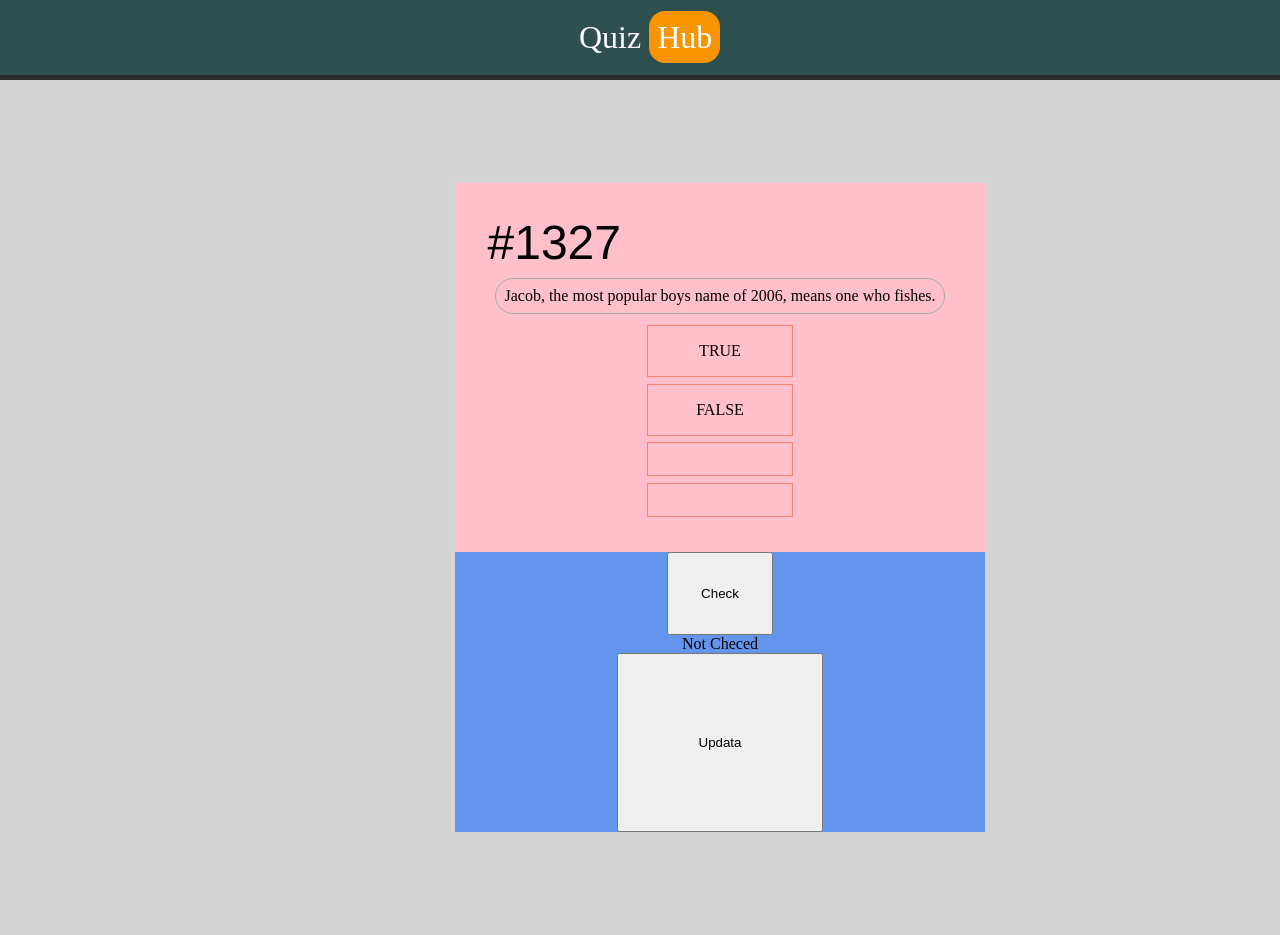
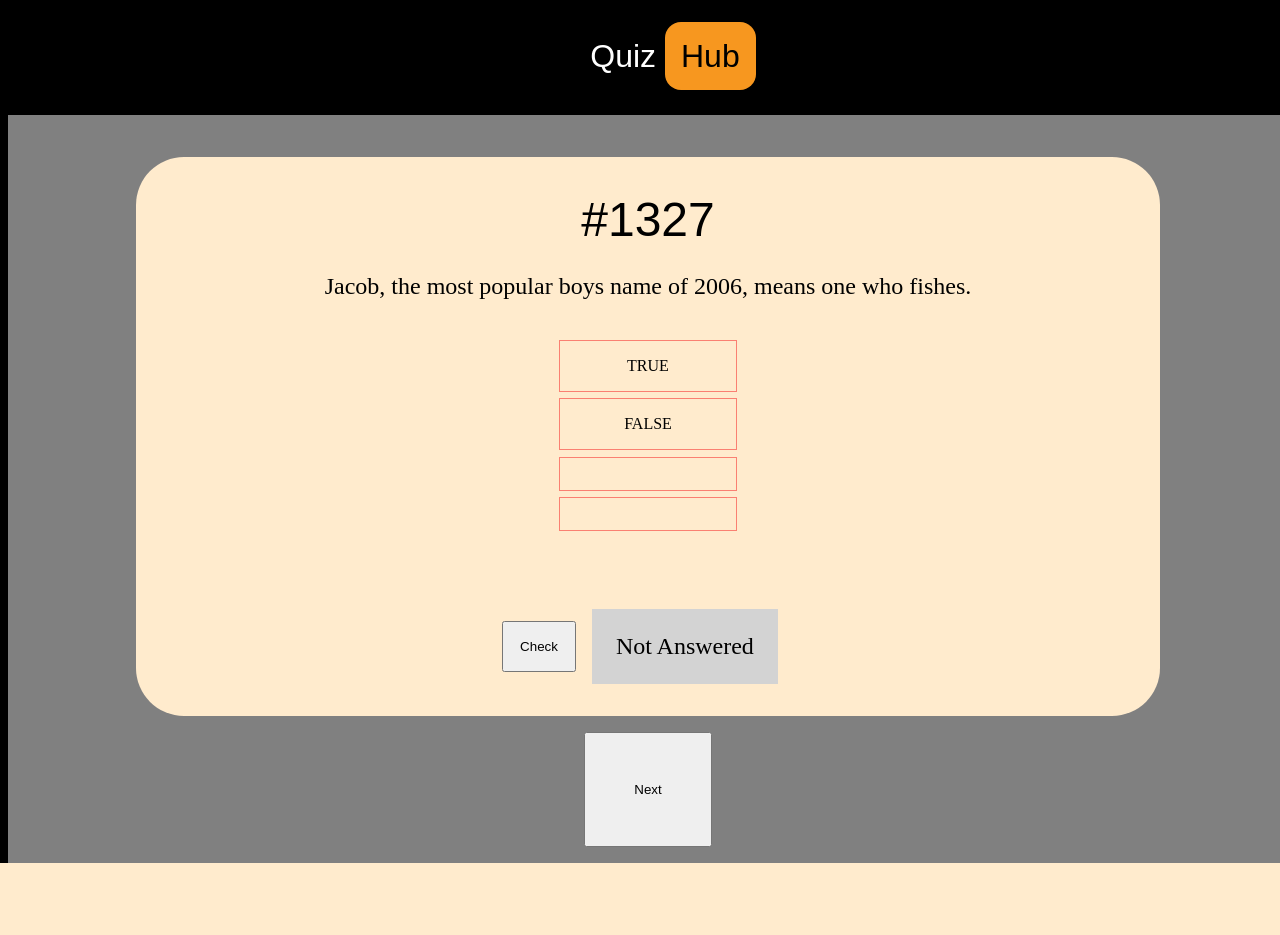
Before and after one commit to CrazyMetoFQ/js_quiz, a Flask app: page /quiz in a window 1280 px wide; the page is wider, and only the part inside the window is pictured. After the commit the page ends 863 px from the top of that part, so only its background shows below. Run offline with Flask 2, Linux system fonts and the light colour scheme.

Commit message:
Add files via upload

```diff
--- a/app.py
+++ b/app.py
@@ -1,6 +1,7 @@
 
 
 import json
+import os
 from random import randint
 
 from flask import Flask, render_template, request
@@ -10,9 +11,9 @@
 
 class json_q:
 
-  def __init__(self):
+  def __init__(self, us = "general"):
 
-      with open("nv/static/general.json") as f:
+      with open(f"{os.getcwd()}/static/{us}.json") as f:
         self.st = json.load(f)
 
         self.ln = len(self.st)
@@ -58,9 +59,10 @@
 @app.route("/ans")
 def ans():
 
-    return str(request.args['i'])
-    # return str([i for i in dir(request.args.values) if not i.startswith("__")])
+    i = int(request.args['i'])
+    return json.dumps(jsq.st[i]["Correct"])
+
 
 
 if __name__ == '__main__':
-  app.run(host='127.0.0.1', port=5000, debug=True)
+  app.run(host='0.0.0.0', port=5000, debug=True)
--- a/static/js/quiz.js
+++ b/static/js/quiz.js
@@ -75,8 +75,13 @@
 
 function loadAnswer(nm) {
 
-    ql = `input[name=${nm}]:checked`;
-    let ans = document.querySelector(ql).value;
+    let ans = document.querySelector(".opt-opt:checked");
+
+    try{
+      ans = ans.value;
+    } catch {
+      ans = null;
+    }
 
     document.querySelector("#output").textContent = ans;
 
@@ -114,13 +119,10 @@
     let opts = document.querySelectorAll(".opt");
 
     opts.forEach(function(element, index) {
-        element.style.color = "inherit";
-        element.style.backgroundColor = "inherit";
+        element.className = "opt";
     })
 
-    el.style.color = 'slateblue';
-    el.style.backgroundColor = 'lightgray';
-
+    el.className = "opt checked-opt";
 
 }
 
@@ -131,6 +133,7 @@
 
     let qt = qs[0][0][0];
     let opts = qs[0][0][1];
+    let ans = qs[0][0][2]
     let id_is = qs[0][1];
 
     loadQuestion(qt, opts, id_is);
@@ -147,13 +150,37 @@
 function checkAnswer() {
 
     let id_is = document.querySelector("#question-id-id");
+    id_is = id_is.textContent;
+    let g_ans = JSON.stringify(loadAnswer());
+    let ans = document.querySelector("#answer");
 
     const xhttp = new XMLHttpRequest();
 
     xhttp.open("GET", `/ans?i=${id_is}`, false);
     xhttp.send();
 
-    return xhttp.responseText
+    let res = xhttp.responseText;
+
+    console.log(id_is);
+    console.log(res);
+    console.log(g_ans);
+
+    if (g_ans == res){
+      let mark = "Correct";
+      ans.textContent = mark;
+      ans.className = "answer-correct";
+      console.log("damn daniel");
+    }
+    else {
+      let mark = "Wrong";
+      ans.textContent = mark;
+      ans.className = "answer-wrong";
+      console.log("no way daniel");
+    }
+
+
+
+    return res
 
 
 }
@@ -187,145 +214,5 @@
 
 
 var q = reloadQuestion();
-loadQuestion(q.q, q.opts)
 
 bind2opts();
-
-
-// class quiz {
-
-
-//     // static getQuestion() {
-
-//     //     // quiz args
-
-//     //     const xhttp = new XMLHttpRequest();
-
-//     //     xhttp.open("GET", "/q", false);
-//     //     xhttp.send();
-
-//     //     return JSON.parse(xhttp.responseText)
-
-//     // }
-
-
-//     // static reloadQuestion() {
-
-//     //     let qs = getQuestion()
-
-//     //     let qt = qs[0][0][0];
-//     //     let opts = qs[0][0][1];
-//     //     let ans = qs[0][1];
-
-//     //     loadQuestion(qt, opts);
-
-//     //     bind2opts();
-
-//     // }
-
-
-//     constructor() {
-//         console.log("start");
-
-//         q = reloadQuestion();
-//         loadQuestion(q.q, q.opts);
-
-//         bind2opts();
-
-
-
-//     }
-
-
-//     setVars() {
-
-//         this.qt = document.querySelector("#question-title");
-//         this.opt_text = document.querySelectorAll(".opt-text");
-//         this.opt_opt = document.querySelectorAll(".opt-opt");
-//         this.opts = document.querySelectorAll(".opt");
-
-//         this.nm = "opts";
-//         this.ql = `input[name=${this.nm}]:checked`;
-//         this.ans = document.querySelector(this.ql).value;
-//     }
-
-
-
-
-//     loadQuestion(q_title, opts_array) {
-
-//         this.qt.textContent = q_title;
-
-//         this.opt_text.forEach(function(element, index) {
-
-//             element.textContent = opts_array[index];
-//         });
-
-//         this.opt_opt.forEach(function(element, index) {
-
-//             element.value = opts_array[index];
-//         })
-
-//     }
-
-//     cbclr(el) {
-
-//         this.opts.forEach(function(element, index) {
-//             element.style.color = "inherit";
-//             element.style.backgroundColor = "inherit";
-//         })
-
-//         el.style.color = 'slateblue';
-//         el.style.backgroundColor = 'lightgray';
-
-
-//     }
-
-//     loadAnswer() {
-
-//         document.querySelector("#output").textContent = this.ans;
-
-//         return ans
-//     }
-
-
-//     bind2opts() {
-
-//         this.opt_opt.forEach(function(element, index) {
-
-//             element.addEventListener("click",
-//                 function() {
-//                     loadAnswer("opts");
-//                 })
-//         })
-
-
-//         // console.log(opts)
-
-//         this.opts.forEach(function(element, index) {
-
-//             element.addEventListener("click",
-//                 function() {
-//                     this.cbclr(element);
-//                 })
-//         })
-
-//     }
-
-
-
-
-
-
-
-//     checkAnswer() {
-
-//         console.log(q)
-//     }
-
-
-
-
-
-
-// }
--- a/static/styles/quiz.css
+++ b/static/styles/quiz.css
@@ -1,126 +1,133 @@
-html,
-body {
-    height: 100%;
-    width: 100%;
-    overflow-y: auto;
-    overflow-x: hidden;
+
+html, body {
+  width:100%;
+  height:100%;
+  overflow: hidden;
+  background-color: black;
+  user-select: none;
 }
 
-body {
+body{
+  background-color: gray;
+  overflow-y: auto;
+}
+
+#top-spacer {
+    padding: 5em;
+    margin: 5em;
+}
+
+#header {
+
   display: flex;
   align-items: center;
   justify-content: center;
-    flex-direction: column;
-    background-color: lightgray;
-    margin: 5rem;
-    user-select: none;
+  padding: 2.5rem;
+  width: 100vw;
+
+  transform: translateY(-10px);
+
+  margin-bottom: 2rem;
+  color: white;
+  font-size: 2rem;
+
+  background-color: black ;
+
+
 }
 
-#top-spacer {
-    padding: 1rem;
-    margin: 1rem;
-}
+#header-text{
 
-#header {
-    display: flex;
-    position: fixed;
-    align-items: center;
-    justify-content: center;
-    top: 0;
-    left: 0;
-    height: 5vh;
-    width: 99%;
-    /*margin-bottom: 10px;*/
-    background-color: darkslategray;
-    color: white;
-    padding: 1rem;
-    font-size: 2rem;
-    /*border-top: thin slategray solid;*/
-    border-bottom: thick gray outset;
+  text-align:center;
+  vertical-align:center;
+  font-family: Arial;
+  margin-right: 30px;
+
 }
 
 #header-text-2 {
-    background-color: rgb(247, 148, 0);
+    background-color: #F7971F;
     border-radius: 1rem;
-    padding: .5rem;
+    padding: .5em;
+    color: black;
 }
 
-#top-container {
+#main-container{
   display: flex;
-    position: absolute;
+  flex-direction: column;
   align-items: center;
-    flex-direction: column;
-    flex-basis: 99vw;
-    background-color: cornflowerblue;
-    overflow-x: hidden;
+  justify-content: center;
+  width: 80vw;
+  margin: auto;
+  background: blanchedalmond;
+  border-radius: 3rem;
 }
 
 #form-custom {
-    display: block;
-    /*align-items: center;
-    justify-content: center;*/
-    flex-direction: column;
-    flex-basis: 90vw;
-    flex-grow: 0;
-    padding: 2rem;
-    overflow: hidden;
-    background-color: pink;
+
+  padding: 1rem;
+  margin: .7rem;
+
 }
 
 #question-id {
+
+  padding: .3rem;
+  margin: .2rem;
+
+  text-align: center;
   font-size: 3rem;
-    font-family: 'Franklin Gothic Medium';
+  font-family: fantasy;
+
 }
 
 #question-title {
-    /*background-color: cornflowerblue;*/
-    border: thin darkgray solid;
-    border-radius: 2rem;
-    padding: .5rem;
-    margin: .5rem;
+  padding: .3rem;
+  margin: 1rem;
+
+  text-align: justify;
+  font-size: 1.5rem;
+  font-family: serif;
 }
 
-#checkAnswer {
-    display: flex;
-    align-items: center;
-    justify-content: center;
-    flex-direction: column;
-}
 
-#checkAnswer-btn {
-    padding: 2rem;
-}
 
-.option-body {
+#option-body {
+
+  margin: auto;
   padding: 1rem;
-    background-color: black;
+  background-color: inherit;
   display: block;
   width: 50%;
   max-width: 80%;
   min-width: 50%;
 }
 
+
 .opt-group {
-    /*flex: 0 0 50px;*/
+
   flex-wrap: wrap;
   display: flex;
   align-items: center;
   justify-content: center;
   flex-direction: column;
-}
 
-.opt-group:hover {
-    color: slateblue;
 }
 
 .opt {
-    display: flex;
+
     align-items: center;
     justify-content: center;
     flex-direction: column;
+
     padding: 1rem 2rem;
     margin: .2rem;
     border: thin salmon solid;
+
+    width: 7rem;
+
+  text-align: center;
+
     transition-property: all;
     transition-duration: .5s;
 }
@@ -133,24 +140,74 @@
     display: none;
 }
 
+.checked-opt {
+  display: flex;
 
-/* .opt-opt:checked {
-    appearance: auto;
-} */
+  align-items: center;
+  justify-content: center;
+  padding: 2rem 3rem;
+  background-color: pink;
+  font-size: 2rem;
 
-.opt-text {
-    text-align: center;
-    display: inline-block;
-    width: 5rem;
-    user-select: none;
-    transition-property: all;
-    transition-duration: .4s;
 }
 
-.opt-opt:checked~.opt-text {
-    padding: 1rem;
+.checked-opt:hover {
+
+  background-color: silver;
+  padding: 2rem 3rem;
 }
 
-.checked-opt {
-    background-color: pink;
+#checkAnswer {
+
+  display: flex;
+  align-items: center;
+  justify-content: center;
+  padding: 1rem
 }
+
+#checkAnswer-btn {
+
+  padding: 1rem
+
+}
+
+#answer {
+  margin: 1rem;
+  padding: 1.5rem;
+  background-color: lightgray;
+  font-size: 1.5rem;
+  transition: all 1s;
+}
+
+.answer-correct{
+  margin: 1rem;
+  padding: 1.5rem;
+  background-color: lightseagreen !important;
+  font-size: 1.5rem;
+  transition: all 1s;
+
+}
+
+.answer-wrong{
+  margin: 1rem;
+  padding: 1.5rem;
+  background-color: tomato !important;
+  font-size: 1.5rem;
+  transition: all 1s;
+
+}
+
+#update{
+  display: flex;
+  justify-content: center;
+  margin: 1rem;
+
+}
+
+#update-btn{
+  padding: 3rem;
+}
+
+#output{
+  background: inherit;
+}
--- a/templates/quiz.html
+++ b/templates/quiz.html
@@ -13,17 +13,13 @@
 
 <body>
 
-    <!-- <div id="top-spacer"></div> -->
-    <!-- <div id="tri" onclick="sl3()" onCopy="sl1()">Texsat</div> -->
-
-    <div id="top-container">
-
         <div id="header">
-            <div id="header-text" onclick="questionableChoice()">
+            <div id="header-text" onclick="window.location.href = '/'">
                 <span id="header-text-1">Quiz</span>
                 <span id="header-text-2">Hub</span>
             </div>
         </div>
+
 
         <div id="main-container">
 
@@ -71,18 +67,18 @@
 
             <div id="checkAnswer">
                 <button onclick="checkAnswer()" id="checkAnswer-btn">Check</button>
-                <span id="answer">Not Checed</span>
+                <span id="answer">Not Answered</span>
             </div>
 
         </div>
 
 
-        <div>
-            <button onclick="reloadQuestion()" style="padding: 5rem;user-select: none;">Updata</button>
+        <div id="update">
+          <button onclick="reloadQuestion()" id="update-btn">Next</button>
         </div>
 
         <div id="output"></div>
-    </div>
+
 
     <script src="../static/js/quiz.js"></script>
     <!-- <script src="../static/js/da_new_quiz.js"></script> -->
```
Also changed, not shown: static/styles/home.css (+10 -5 lines), templates/index.html (+0 -11 lines), static/images/logo small.png (added). Lines whose indentation alone changed are shown as unchanged.
